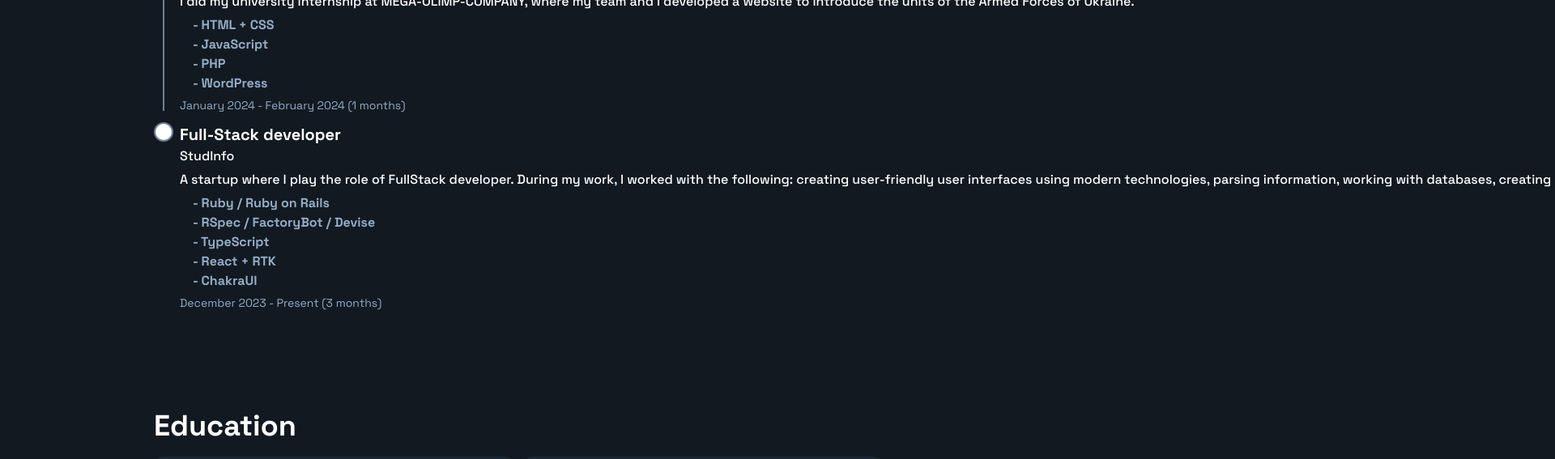
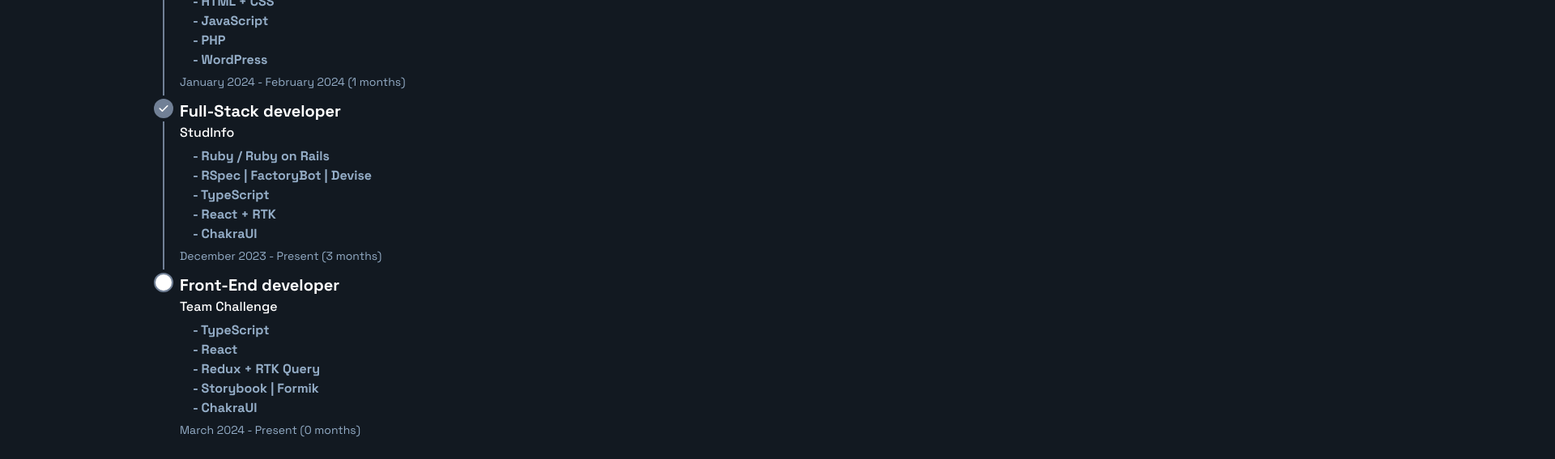
Before and after one commit to DenysHarkavenko/harkavenko_dev, a React (Vite) app: page / in a window 1280 px wide. Shown: the part 1320-1887 px from the top of the page at 81% size, 1920 px wide, since content can reach past the window. Built offline with nearby package versions, Linux system fonts and the light colour scheme.

Commit message:
upd experience view

```diff
--- a/src/components/Main/Modules/ExperienceStepper.tsx
+++ b/src/components/Main/Modules/ExperienceStepper.tsx
@@ -10,13 +10,13 @@
 	StepTitle,
 	Stepper,
 	useSteps,
-	Flex,
+	Link,
 } from '@chakra-ui/react'
 import { steps } from '../../../data/experience'
 
 const ExperienceStepper: React.FC = () => {
 	const { activeStep } = useSteps({
-		index: 1,
+		index: 2,
 		count: steps.length,
 	})
 
@@ -25,7 +25,7 @@
 			index={activeStep}
 			orientation='vertical'
 			// height='600px'
-			gap='10px'
+			gap='0px'
 			colorScheme='gray'
 			size='sm'
 			mt='20px'
@@ -35,7 +35,7 @@
 					<StepIndicator bg='#fff'>
 						<StepStatus complete={<StepIcon />} />
 					</StepIndicator>
-					<Box flexShrink='0'>
+					<Box flexShrink='0' mb='10px'>
 						<StepTitle>
 							<Text color='#fff' fontWeight='bold' fontSize='20px'>
 								{step.title}
@@ -43,26 +43,8 @@
 						</StepTitle>
 						<StepDescription>
 							<Text fontSize='16px' color='#fff' fontWeight='medium'>
-								{step.company}
+								<Link href={step.link}>{step.company}</Link>
 							</Text>
-						</StepDescription>
-						<StepDescription>
-							<Flex w='100%' overflowWrap='break-word'>
-								<Text
-									fontSize='16px'
-									color='#fff'
-									fontWeight='medium'
-									mt='5px'
-									h='auto'
-									// maxW='400px'
-									minW='200px'
-									w='fit-content' // Встановлюємо ширину контейнера на 100%
-									overflowWrap='break-word' // Встановлюємо параметр для перенесення тексту
-									whiteSpace='pre-line'
-								>
-									{step.whatIDo}
-								</Text>
-							</Flex>
 						</StepDescription>
 						<StepDescription>
 							<Text
--- a/src/data/experience.tsx
+++ b/src/data/experience.tsx
@@ -4,7 +4,6 @@
 	{
 		title: 'WordPress developer',
 		company: 'MEGA-OLIMP-COMPANY',
-    whatIDo: 'I did my university internship at MEGA-OLIMP-COMPANY, where my team and I developed a website to introduce the units of the Armed Forces of Ukraine.',
 		description: (
 			<UnorderedList styleType='none'>
 				<ListItem>- HTML + CSS</ListItem>
@@ -19,11 +18,10 @@
 	{
 		title: 'Full-Stack developer',
 		company: 'StudInfo',
-    whatIDo: 'A startup where I play the role of FullStack developer. During my work, I worked with the following: creating user-friendly user interfaces using modern technologies, parsing information, working with databases, creating user authorization logic, working with REST APIs, and a bunch of other things! The job gave me a lot of experience in using many modern technologies and introduced me to teamwork and CRM.',
 		description: (
 			<UnorderedList styleType='none'>
 				<ListItem>- Ruby / Ruby on Rails</ListItem>
-				<ListItem>- RSpec / FactoryBot / Devise</ListItem>
+				<ListItem>- RSpec | FactoryBot | Devise</ListItem>
 				<ListItem>- TypeScript</ListItem>
 				<ListItem>- React + RTK</ListItem>
 				<ListItem>- ChakraUI</ListItem>
@@ -31,6 +29,23 @@
 		),
 		startDate: new Date('2023-12'),
 		endDate: new Date(),
+		link: 'https://studinfo.org/',
+	},
+	{
+		title: 'Front-End developer',
+		company: 'Team Challenge',
+		description: (
+			<UnorderedList styleType='none'>
+				<ListItem>- TypeScript</ListItem>
+				<ListItem>- React</ListItem>
+				<ListItem>- Redux + RTK Query</ListItem>
+				<ListItem>- Storybook | Formik</ListItem>
+				<ListItem>- ChakraUI</ListItem>
+			</UnorderedList>
+		),
+		startDate: new Date('2024-03'),
+		endDate: new Date(),
+		link: 'https://www.linkedin.com/company/team-challenge-io/?originalSubdomain=ua',
 	},
 ]
 
--- a/src/types/step.ts
+++ b/src/types/step.ts
@@ -1,10 +1,10 @@
 type Step = {
 	title: string
 	company: string
-	whatIDo: string
 	description: JSX.Element
 	startDate: Date
 	time?: string
 	summaryTime?: string
 	endDate: Date
+	link?: string
 }
```
